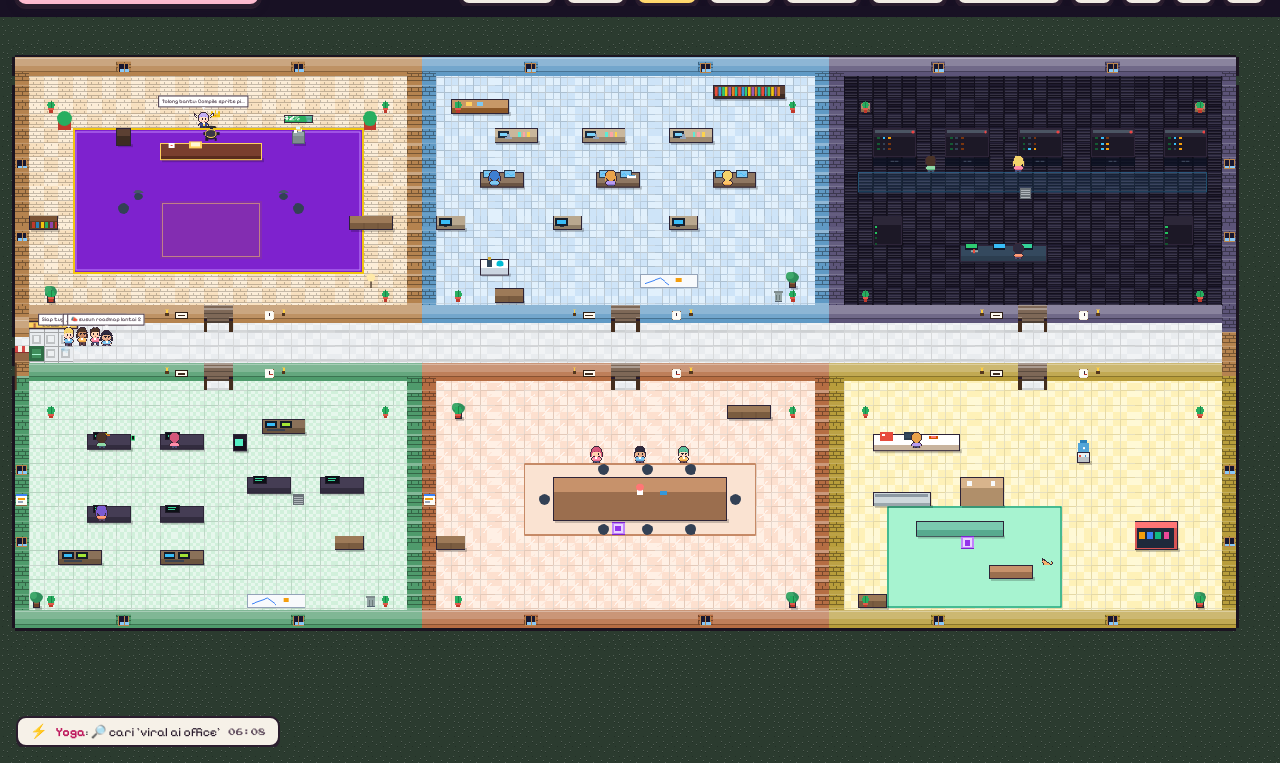
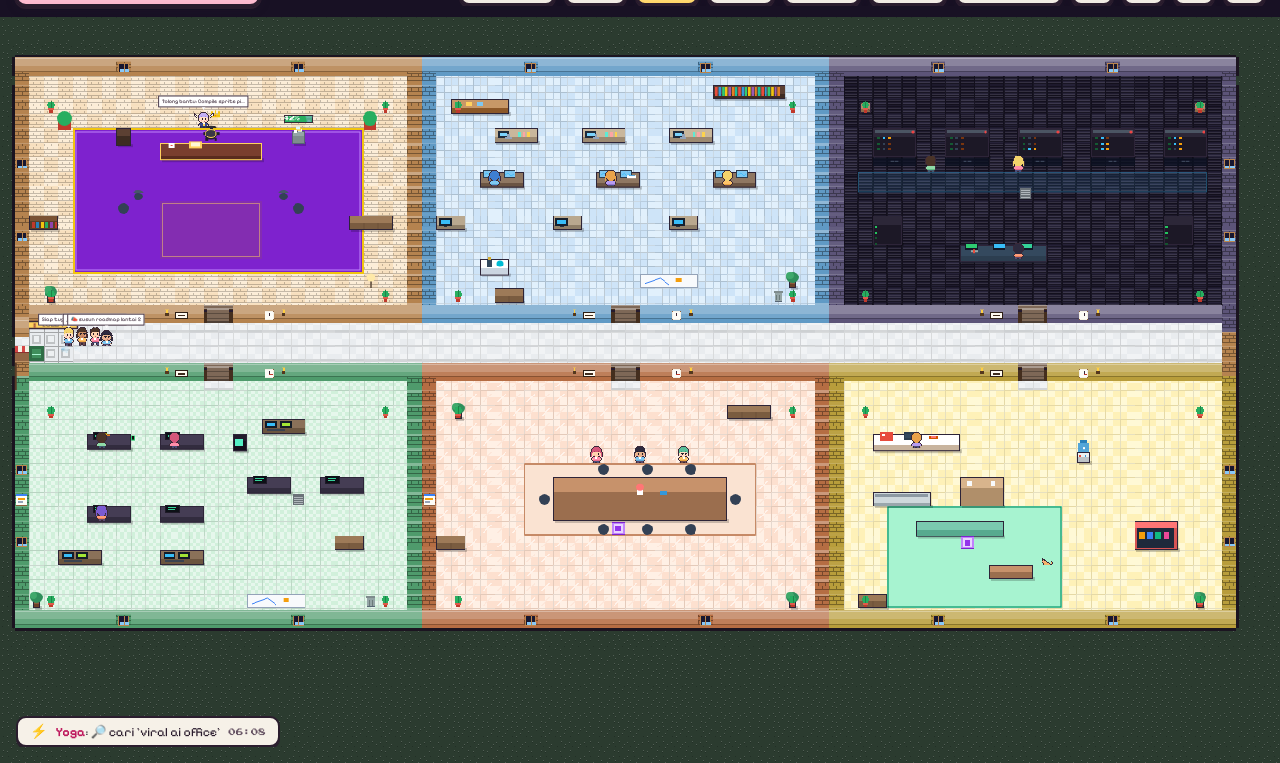
Before and after one commit to lamilearn/Lami-Office, a website: page services/lami-office-react/web/index.html in a window 1280 px wide. Shown: the part 37-800 px from the top of the page. Drawn offline with Linux system fonts and the light colour scheme; no server answers; animation ran at ten frames a second.

Commit message:
fix(map): raise the doorway jambs with the sill
raisedWallAt() treated a door tile as not-a-wall, so the jamb posts beside a
doorway were drawn 10px lower than the sill they frame.

```diff
--- a/services/lami-office-react/web/index.html
+++ b/services/lami-office-react/web/index.html
@@ -241,7 +241,7 @@
   <script src="js/config.js?v=8b4f801a"></script>
   <script src="js/sprites.js?v=0f2d0938"></script>
   <script src="js/audio.js?v=120c44b4"></script>
-  <script src="js/tilemap.js?v=c92cb491"></script>
+  <script src="js/tilemap.js?v=01be0b6a"></script>
   <script src="js/world.js?v=ed8ababe"></script>
   <script src="js/agents.js?v=23524db0"></script>
   <script src="js/office.js?v=58df222c"></script>
--- a/services/lami-office-react/web/js/tilemap.js
+++ b/services/lami-office-react/web/js/tilemap.js
@@ -347,7 +347,9 @@
   function raisedWallAt(map, x, y) {
     if (x < 0 || y < 0 || x >= map.cols || y >= map.rows) return false;
     const name = map.layers.walls[y][x];
-    if (!name || name === DOOR_TILE || name === OUTSIDE_TILE) return false;
+    // A doorway is part of the band too, so its jambs rise with it. Skipping the
+    // door tile left the jambs 10px below the sill they belong to.
+    if (!name || name === OUTSIDE_TILE) return false;
     const belowSolid = isSolidWall(map, x, y + 1);
     const aboveWall = isSolidWall(map, x, y - 1);
     return !belowSolid || !aboveWall;
```
